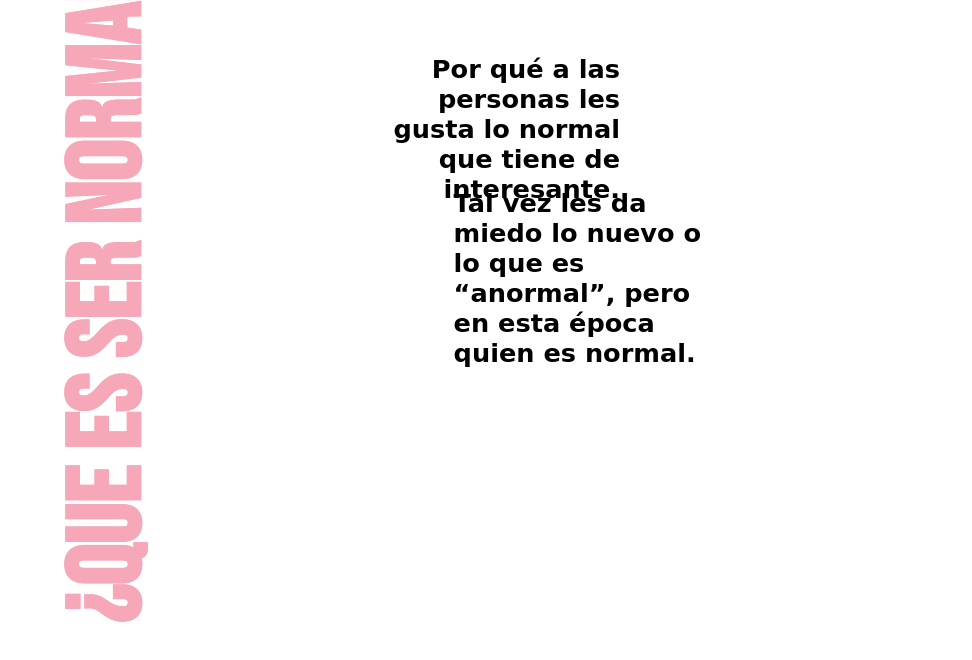
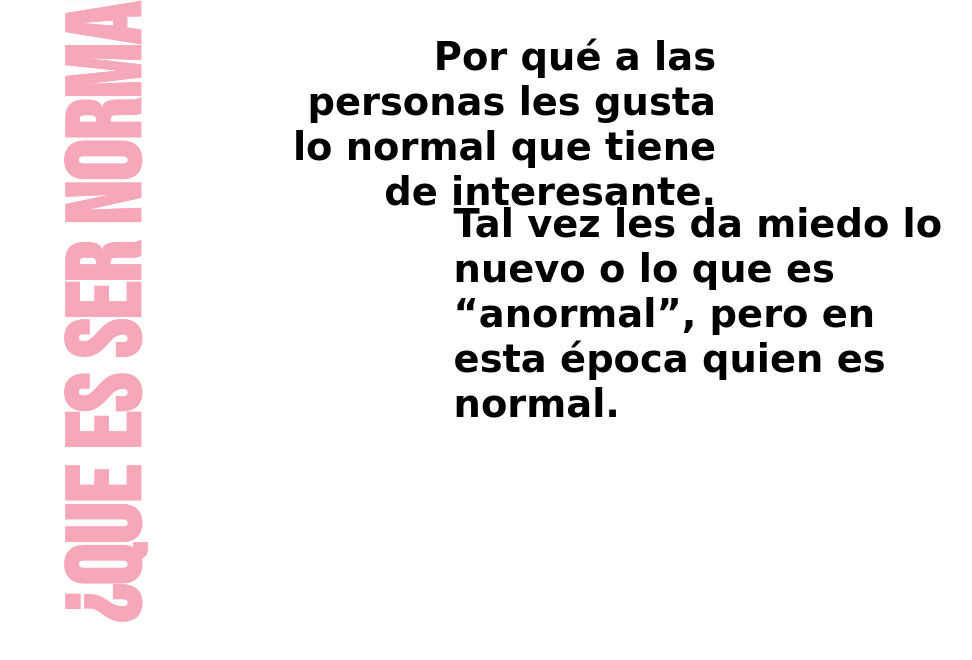
Before and after one commit to brau04/CORPU-TRANS, a plain HTML site: page collage1.html in a window 1280 px wide. Shown: the part 68-728 px from the top of the page, without its empty margins (84-1056 px from the left). Drawn offline with Linux system fonts and the light colour scheme; a web font is replaced by a local one.

Commit message:
Update style3.css

```diff
--- a/style3.css
+++ b/style3.css
@@ -63,8 +63,8 @@ main {
 }
 .Estrofa{
     font-family: 'Zeyada', cursive;
-    width: 20vw;           /* Ancho de 150 píxeles */
-  height: 5vw;
+    width: 35vw;           /* Ancho de 150 píxeles */
+  height: 10vw;
     position: absolute;
     top: 10vw;
     left: 45vw;
@@ -74,13 +74,13 @@ main {
 	}
 
 	p{
-		font-size: 2vw;
+		font-size: 3vw;
 	}
 
 .Estrofa2{
     font-family: 'Zeyada', cursive;
-    width: 20vw;           /* Ancho de 150 píxeles */
-  height: 5vw;
+    width: 40vw;           /* Ancho de 150 píxeles */
+  height: 10vw;
     position: absolute;
     top: 18vw;
     left: 42vw;
```
